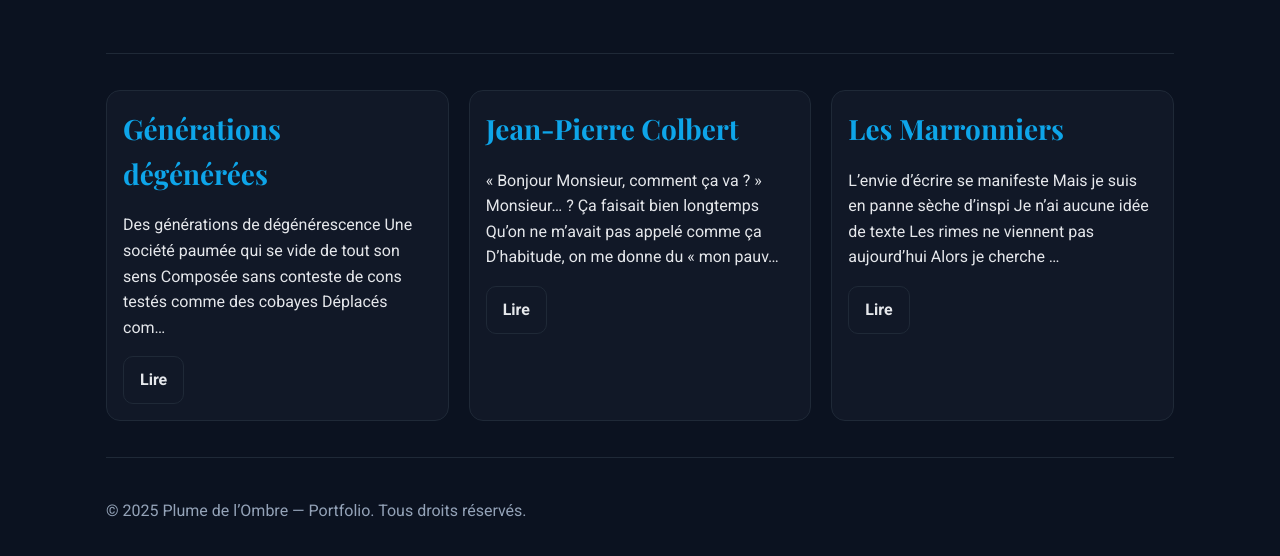
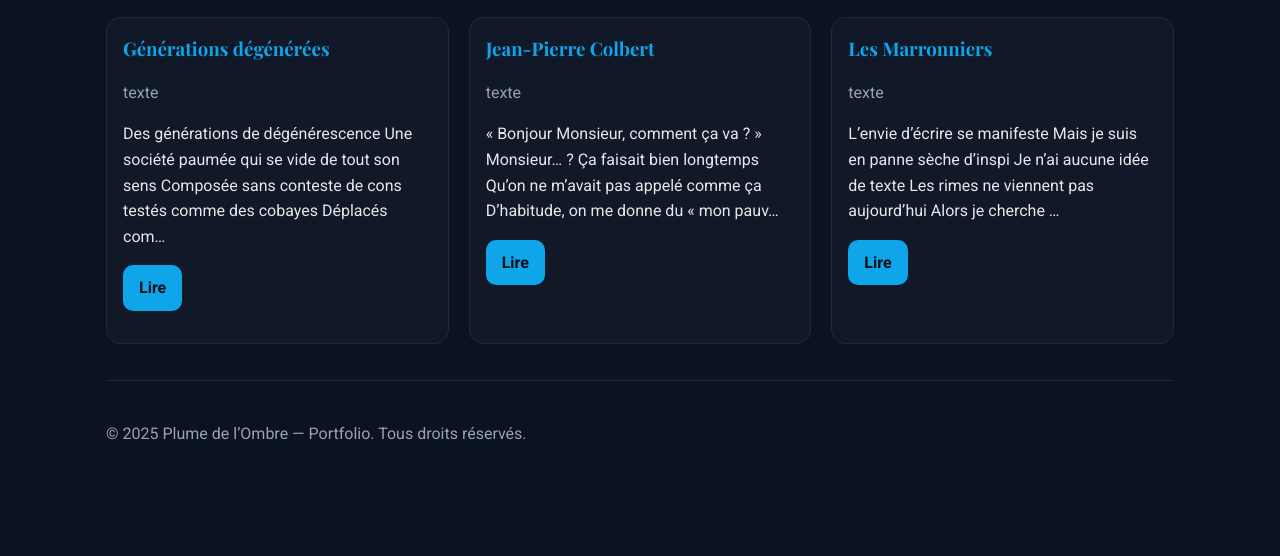
Before and after one commit to Dwakoz/plumedelombre, an Eleventy site: page textes.njk in a window 1280 px wide. Shown: the part 168-724 px from the top of the page. Built offline with nearby package versions, Linux system fonts and the light colour scheme; Eleventy itself is replaced by a stand-in of ours; files that its build step writes are made by us from their sources.

Commit message:
Update textes.njk

```diff
--- a/textes.njk
+++ b/textes.njk
@@ -1,23 +1,23 @@
 ---
 layout: base.njk
-title: Textes en vers — Plume de l’Ombre
+title: Textes — Plume de l’Ombre
+permalink: /textes.html
 ---
 
-<section class="page-head">
+<section id="textes">
   <h1>Textes en vers</h1>
+  <div class="grid cols-3" role="list">
+  {% for item in collections.textes | reverse %}
+    <article class="card" role="listitem">
+      <h3 class="title-blue">{{ item.data.title | safe }}</h3>
+      <p class="muted">texte</p>
+      <p>{{ item.templateContent | striptags | truncate(150, true, '…') }}</p>
+      <p><a class="btn" href="{{ item.url }}" aria-label="Lire : {{ item.data.title | striptags }}">Lire</a></p>
+    </article>
+  {% endfor %}
+  </div>
 </section>
 
-<section class="listing" role="list">
-  <div class="grid cols-3">
-  {% for item in collections.textes | reverse %}
-    <article class="card" role="listitem">
-      <h2><a href="{{ item.url }}">{{ item.data.title }}</a></h2>
-      <p>{{ item.templateContent | striptags | truncate(150, true, '…') }}</p>
-      <a class="btn ghost" href="{{ item.url }}" aria-label="Lire : {{ item.data.title }}">Lire</a>
-    </article>
-  {% endfor %}
-  {% if (collections.textes | length) == 0 %}
-    <p class="muted">Aucun texte pour le moment.</p>
-  {% endif %}
-  </div>
-</section>
+<style>
+  .card h3.title-blue { color: var(--link, var(--accent, #3ea8ff)); }
+</style>
```
